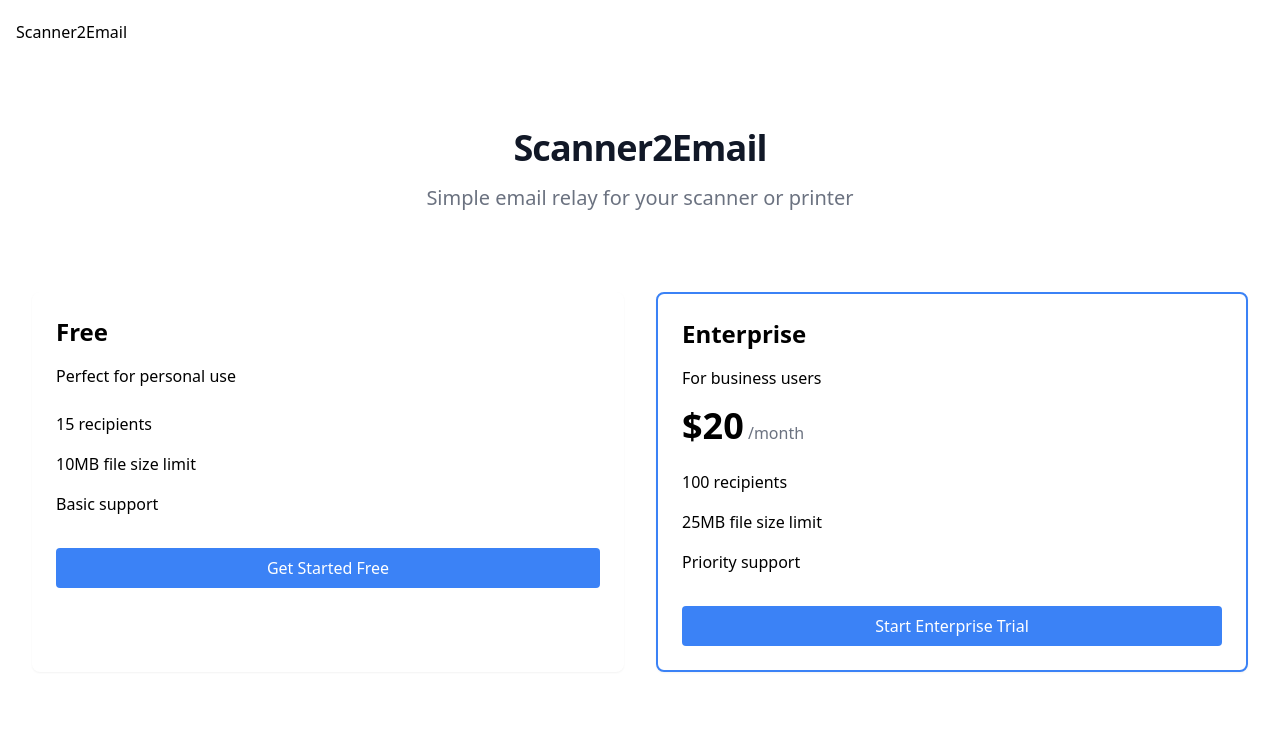
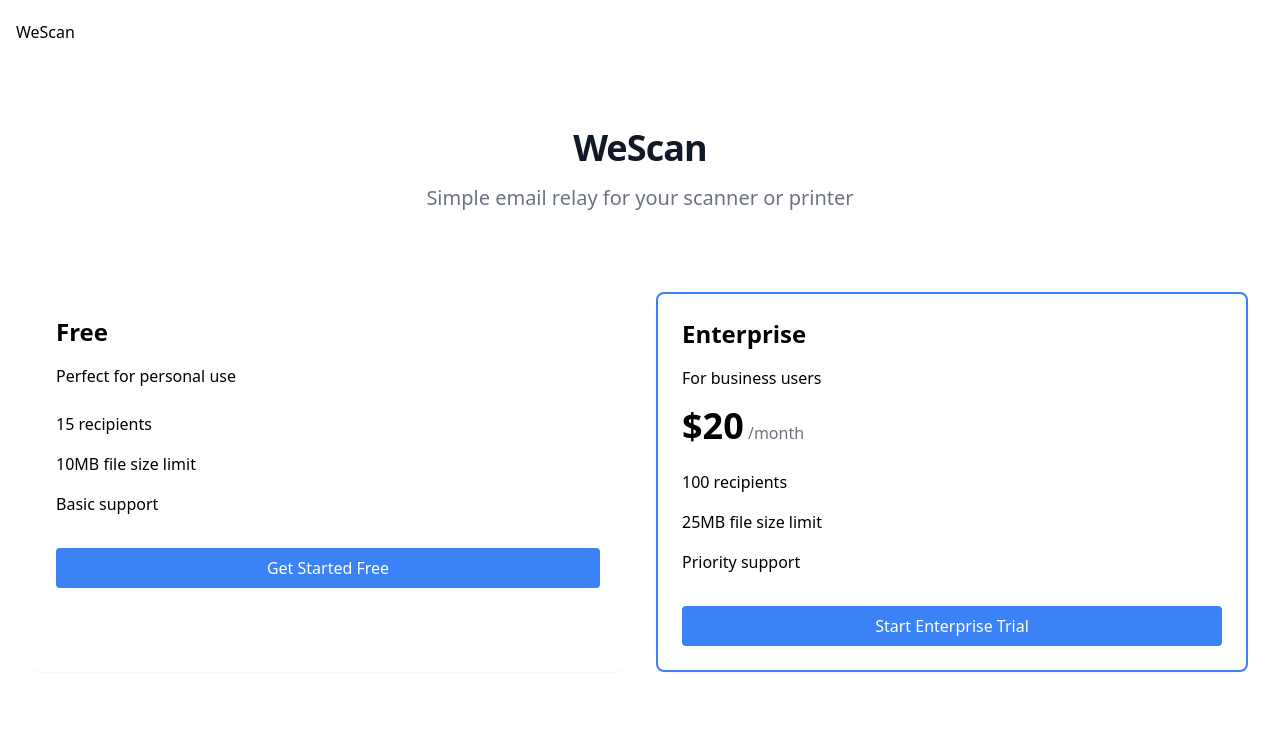
Before and after one commit to xnddzwkf5s-del/WeScan-Net, a Flask app: template app/templates/index.html in a window 1280 px wide. Shown: the top 735 px of the page. Run offline with Flask 3, Linux system fonts and the light colour scheme; the template is opened without the code that fills it, so the values that code supplies are empty; some libraries are stand-ins or nearby versions.

Commit message:
Domain migration: scanner2mail.com -> wescan.net, rebrand to WeScan

```diff
--- a/app/config.py
+++ b/app/config.py
@@ -23,8 +23,8 @@ class Config:
     STRIPE_PRICE_ID_ENTERPRISE = os.environ.get('STRIPE_PRICE_ID_ENTERPRISE', '')
 
     # SMTP relay (postfix integration)
-    SMTP_RELAY_DOMAIN = 'scanner2mail.com'
-    SMTP_SERVER = 'smtp.scanner2mail.com'
+    SMTP_RELAY_DOMAIN = 'wescan.net'
+    SMTP_SERVER = 'smtp.wescan.net'
     SMTP_PORT = 587
 
     # Limits
--- a/app/templates/base.html
+++ b/app/templates/base.html
@@ -1,7 +1,7 @@
 <!DOCTYPE html>
 <html>
 <head>
-    <title>Scanner2Email - {% block title %}{% endblock %}</title>
+    <title>WeScan - {% block title %}{% endblock %}</title>
     <script src="https://cdn.tailwindcss.com"></script>
 </head>
 <body class="bg-gray-50">
@@ -10,7 +10,7 @@
             <div class="flex justify-between h-16">
                 <div class="flex">
                     <a href="/" class="flex-shrink-0 flex items-center">
-                        Scanner2Email
+                        WeScan
                     </a>
                 </div>
                 {% if current_user.is_authenticated %}
--- a/app/templates/dashboard/index.html
+++ b/app/templates/dashboard/index.html
@@ -8,7 +8,7 @@
             <div>
                 <label class="block text-sm font-medium">SMTP Server</label>
                 <div class="flex">
-                    <input type="text" value="smtp.scanner2mail.com" readonly
+                    <input type="text" value="smtp.wescan.net" readonly
                            class="bg-gray-50 px-3 py-2 rounded border flex-1">
                     <button onclick="copyToClipboard(this)"
                             class="ml-2 bg-blue-500 text-white px-3 py-2 rounded">
--- a/app/templates/index.html
+++ b/app/templates/index.html
@@ -4,7 +4,7 @@
     <div class="max-w-7xl mx-auto px-4 py-16 sm:px-6 lg:px-8">
         <div class="text-center">
             <h1 class="text-4xl font-extrabold tracking-tight text-gray-900">
-                Scanner2Email
+                WeScan
             </h1>
             <p class="mt-4 text-xl text-gray-500">
                 Simple email relay for your scanner or printer
--- a/docs/compatibility.html
+++ b/docs/compatibility.html
@@ -1,7 +1,7 @@
 <!DOCTYPE html>
 <html>
 <head>
-  <title>Supported Printers - Scanner2Email</title>
+  <title>Supported Printers - WeScan</title>
   <script src="https://cdn.tailwindcss.com"></script>
   <link rel="stylesheet" href="https://fonts.googleapis.com/css2?family=Inter:wght@300;400;500;600;700&display=swap">
   <link rel="stylesheet" href="https://unpkg.com/aos@next/dist/aos.css" />
@@ -44,7 +44,7 @@
           Compatible <span class="font-semibold">Devices</span>
         </h1>
         <p class="text-xl text-gray-500 max-w-2xl mx-auto mb-12">
-          Scanner2Email works with most modern multifunction printers. Below is our list of fully tested and supported devices.
+          WeScan works with most modern multifunction printers. Below is our list of fully tested and supported devices.
         </p>
       </div>
     </div>
@@ -232,7 +232,7 @@
     <div class="max-w-7xl mx-auto px-6">
       <div class="flex flex-col md:flex-row justify-between items-center gap-6">
         <div class="text-sm text-gray-400">
-          &copy; 2024 Scanner2Email. All rights reserved.
+          &copy; 2024 WeScan. All rights reserved.
         </div>
         <div class="flex space-x-6">
           <a href="signup.html" class="text-sm text-gray-400 hover:text-black transition-colors">Sign Up</a>
--- a/docs/index.html
+++ b/docs/index.html
@@ -1,7 +1,7 @@
 <!DOCTYPE html>
 <html>
 <head>
-  <title>Scanner2Email - Enterprise Email Solution</title>
+  <title>WeScan - Enterprise Email Solution</title>
   <script src="https://cdn.tailwindcss.com"></script>
   <link rel="stylesheet" href="https://fonts.googleapis.com/css2?family=Inter:wght@300;400;500;600;700&display=swap">
   <link rel="stylesheet" href="https://unpkg.com/aos@next/dist/aos.css" />
@@ -64,7 +64,7 @@
   <section id="features" class="py-24 bg-gray-50">
     <div class="max-w-7xl mx-auto px-6">
       <div class="text-center mb-20" data-aos="fade-up">
-        <span class="text-xs font-medium text-gray-400 uppercase tracking-widest">Why Scanner2Email</span>
+        <span class="text-xs font-medium text-gray-400 uppercase tracking-widest">Why WeScan</span>
         <h2 class="text-3xl md:text-4xl font-light mt-4">Built for <span class="font-semibold">Professionals</span></h2>
       </div>
       <div class="grid md:grid-cols-3 gap-12">
@@ -296,7 +296,7 @@
     <div class="max-w-7xl mx-auto px-6">
       <div class="flex flex-col md:flex-row justify-between items-center gap-6">
         <div class="text-sm text-gray-400">
-          &copy; 2024 Scanner2Email. All rights reserved.
+          &copy; 2024 WeScan. All rights reserved.
         </div>
         <div class="flex space-x-6">
           <a href="setup-guide.html" class="text-sm text-gray-400 hover:text-black transition-colors">Setup Guide</a>
--- a/docs/signup.html
+++ b/docs/signup.html
@@ -1,7 +1,7 @@
 <!DOCTYPE html>
 <html>
 <head>
-  <title>Sign Up - Scanner2Email</title>
+  <title>Sign Up - WeScan</title>
   <script src="https://cdn.tailwindcss.com"></script>
   <link rel="stylesheet" href="https://fonts.googleapis.com/css2?family=Inter:wght@300;400;500;600;700&display=swap">
   <link rel="stylesheet" href="https://unpkg.com/aos@next/dist/aos.css" />
--- a/scripts/manage-users.py
+++ b/scripts/manage-users.py
@@ -9,7 +9,7 @@ import sqlite3
 import secrets
 from werkzeug.security import generate_password_hash
 
-DB_PATH = '/opt/scanner2email/instance/scanner2email.db'
+DB_PATH = '/opt/scanner2email/instance/wescan.db'
 
 
 def get_db():
@@ -51,7 +51,7 @@ def generate_smtp(user_id):
     # Build SMTP username
     prefix = user_id[:8]
     suffix = user_id[8:16]
-    username = f"scanner@{prefix}.{suffix}.scanner2mail.com"
+    username = f"scanner@{prefix}.{suffix}.wescan.net"
     conn.execute('UPDATE user SET smtp_password = ? WHERE id = ?', (hashed, user_id))
     conn.commit()
     print(f"SMTP Username: {username}")
```
Also changed, not shown: docs/setup-guide.html (+11 -11 lines), docs/troubleshooting.html (+4 -4 lines), .github/workflows/deploy.yml, README.md, 6 other files.
